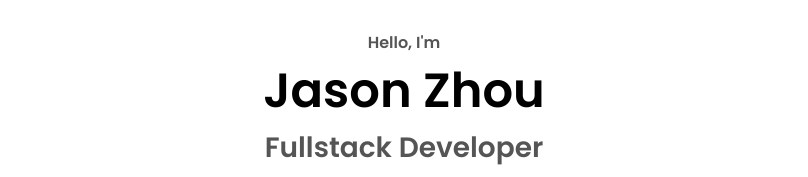
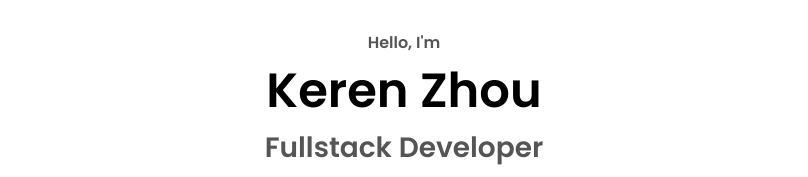
Before and after one commit to DuckChou/profolio, a React (Create React App) app in the folder my-profolio/: page / in a window 1280 px wide. Shown: the part 445-622 px from the top of the page, without its empty margins (236-1044 px from the left). Built offline with nearby package versions, Linux system fonts and the light colour scheme.

Commit message:
update projile

```diff
--- a/my-profolio/public/index.html
+++ b/my-profolio/public/index.html
@@ -24,7 +24,7 @@
       work correctly both with client-side routing and a non-root public URL.
       Learn how to configure a non-root public URL by running `npm run build`.
     -->
-    <title>Jason's Portfolio</title>
+    <title>Keren's Portfolio</title>
   </head>
   <body>
     <noscript>You need to enable JavaScript to run this app.</noscript>
--- a/my-profolio/src/components/Content.js
+++ b/my-profolio/src/components/Content.js
@@ -44,17 +44,16 @@ function Content() {
     <>
       <section id="profile">
         <div className="section__pic-container">
-          <img src={myImage} alt="Jason Zhou" />
+          <img src={myImage} alt="Keren Zhou" />
         </div>
         <div className="section__text">
           <p className="section__text__p1">Hello, I'm</p>
-          <h1 className="title">Jason Zhou</h1>
+          <h1 className="title">Keren Zhou</h1>
           <p className="section__text__p2">Fullstack Developer</p>
           <div className="btn-container">
             <button className="btn btn-color-2" onClick={handleDownloadCV}>
               Download CV
             </button>
-            {/* <a href={cv} className="btn btn-color-2">Download CV</a> */}
 
             <button
               className="btn btn-color-1"
--- a/my-profolio/src/components/Footer.js
+++ b/my-profolio/src/components/Footer.js
@@ -3,7 +3,7 @@ import React from 'react';
 function Footer() {
   return (
     <footer>
-      <p>Copyright &#169; Jason Zhou</p>
+      <p>Copyright &#169; Keren Zhou</p>
     </footer>
   );
 }
--- a/my-profolio/src/components/Header.js
+++ b/my-profolio/src/components/Header.js
@@ -10,7 +10,7 @@ function Header() {
   return (
     <div>
       <nav id="desktop-nav">
-        <div className="logo">Jason Zhou</div>
+        <div className="logo">Keren Zhou</div>
         <div>
           <ul className="nav-links">
             <li>
```
